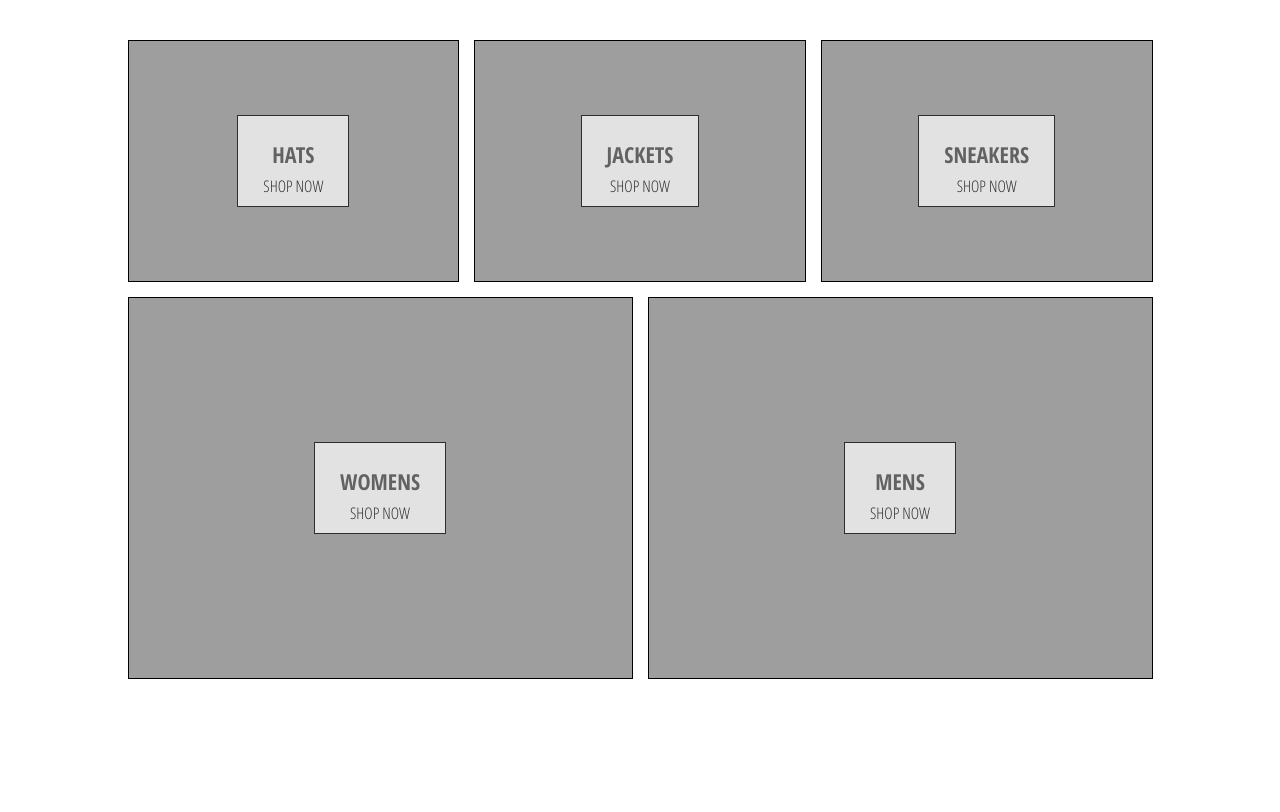
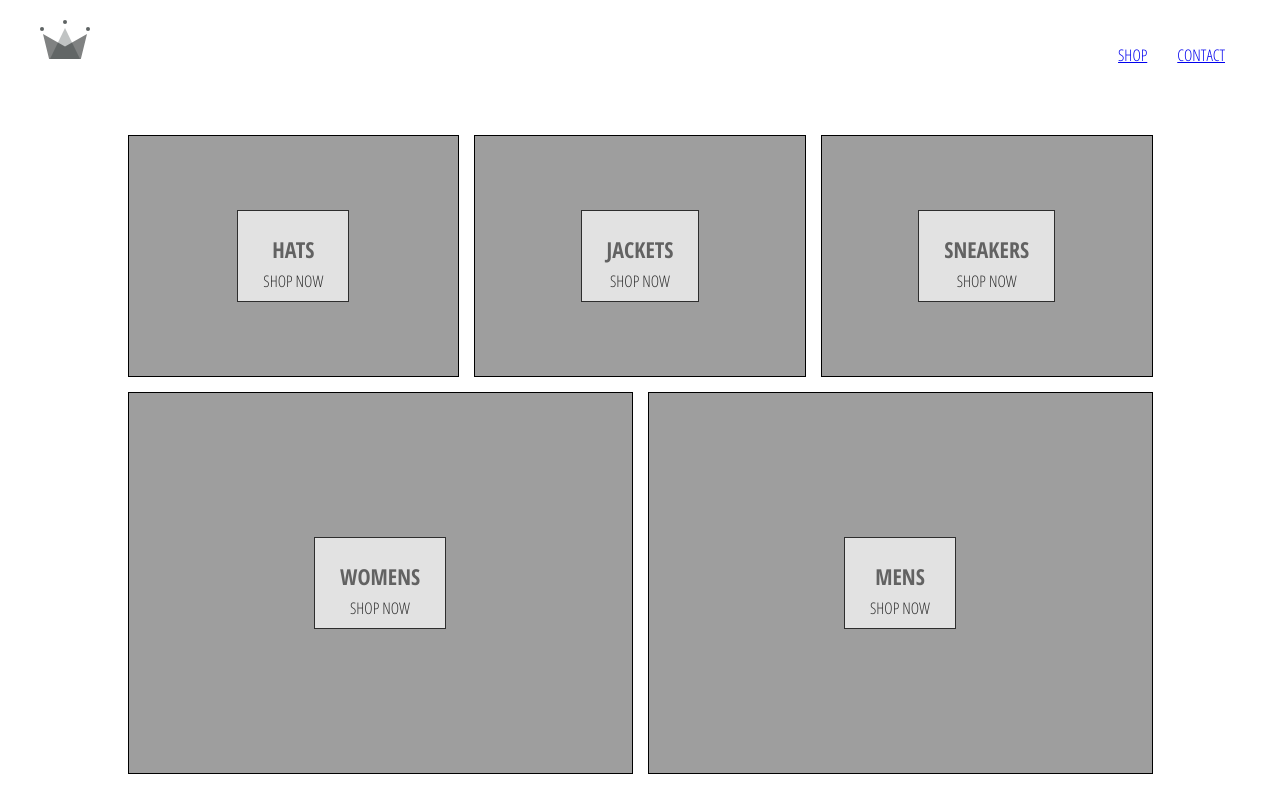
Before and after one commit to AlexKlick/clothing_store, a React (Create React App) app: page / in a window 1280 px wide. Shown: the top 812 px of the page. Built offline with nearby package versions, Linux system fonts and the light colour scheme.

Commit message:
header links and image

```diff
--- a/src/App.css
+++ b/src/App.css
@@ -2,3 +2,7 @@ body {
   font-family: 'Open Sans Condensed';
   padding: 20px 40px;
 }
+.a {
+  text-decoration: none;
+  color: black;
+}
--- a/src/App.js
+++ b/src/App.js
@@ -1,6 +1,7 @@
 import "./App.css";
 import Homepage from "./pages/homepage/homepage.component";
 import ShopPage from "./pages/shop/shop.component";
+import Header from "./components/header/header.component";
 import { BrowserRouter, Route } from "react-router-dom";
 import { Routes } from "react-router";
 
@@ -8,6 +9,7 @@ function App() {
   return (
     <div>
       <BrowserRouter>
+        <Header />
         <Routes>
           <Route exact path="/" element={<Homepage />} />
           <Route path="/shop" element={<ShopPage />} />
--- a/src/components/header/header.component.jsx
+++ b/src/components/header/header.component.jsx
@@ -1,17 +1,17 @@
-import "./header.stypes.scss";
+import "./header.styles.scss";
 import { Link } from "react-router-dom";
 import { ReactComponent as Logo } from "../../assets/crown.svg";
 const Header = () => {
   return (
     <div className="header">
-      <Link to="/">
+      <Link className="ui button red" to="/">
         <Logo className="logo" />
       </Link>
       <div className="options">
-        <Link className="option" to="/shop">
+        <Link className="option ui button red" to="/shop">
           SHOP
         </Link>
-        <Link className="option" to="/shop">
+        <Link className="option ui button red" to="/shop">
           CONTACT
         </Link>
       </div>
```
